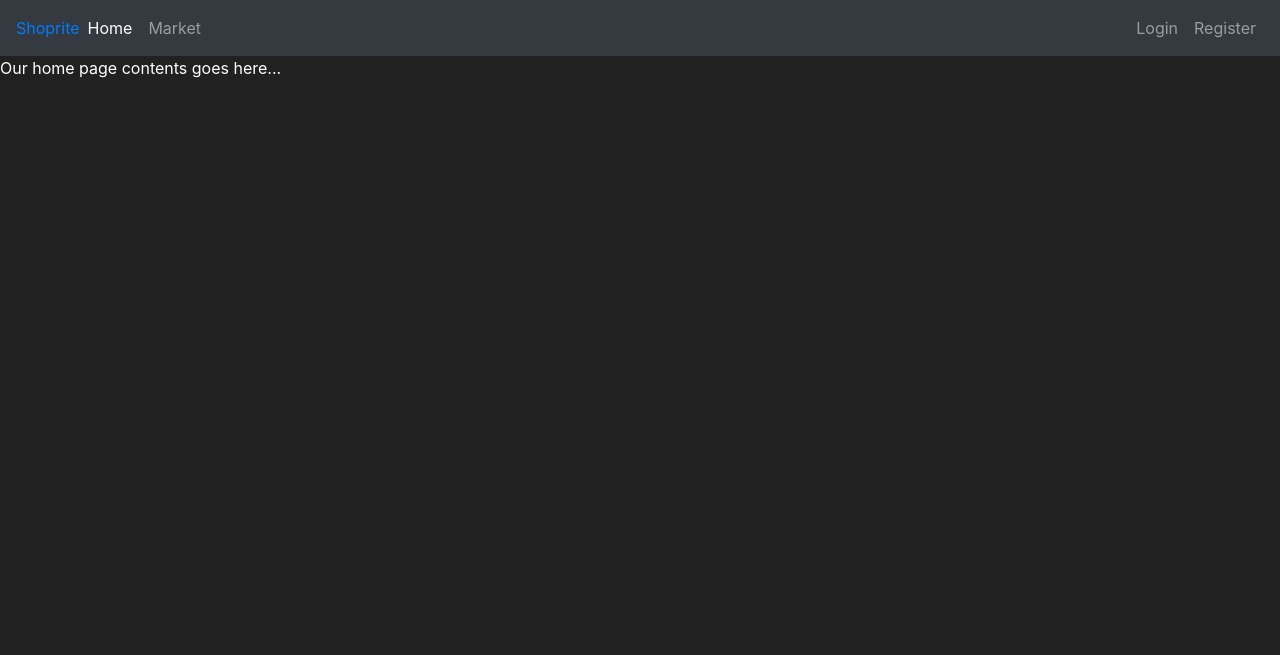
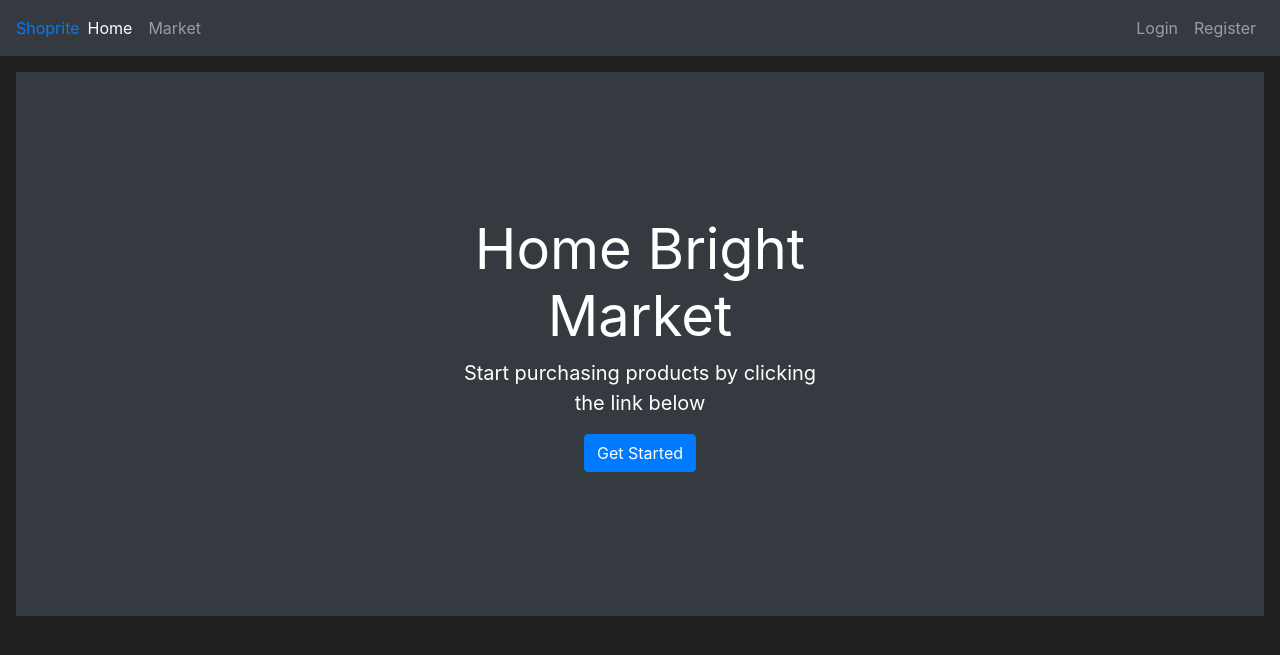
Before and after one commit to KwameSei/virtual_shop, a Flask app: page /home in a window 1280 px wide. Shown: the top 655 px of the page. Run offline with Flask 2, Linux system fonts and the light colour scheme; some libraries are stand-ins or nearby versions.

Commit message:
Logout and Home page functionalities implemented

```diff
--- a/market/__init__.py
+++ b/market/__init__.py
@@ -9,5 +9,6 @@ app.config['SQLALCHEMY_DATABASE_URI'] = 'sqlite:///market.db'
 db = SQLAlchemy(app)
 bcrypt = Bcrypt(app)
 login_manager = LoginManager(app)
+login_manager.login_view = 'login_page'
 
 from market import routes
--- a/market/routes.py
+++ b/market/routes.py
@@ -3,7 +3,7 @@ from flask import render_template, redirect, url_for, flash
 from market.models import Item, User
 from market.forms import RegisterForm, LoginForm
 from market import db
-from flask_login import login_user
+from flask_login import login_user, logout_user, login_required
 
 @app.route('/')
 @app.route('/home')
@@ -11,6 +11,7 @@ def home_page():
     return render_template('index.html')
 
 @app.route('/market')
+@login_required
 def market_page():
     items = Item.query.all()
     return render_template('market.html', items=items)
@@ -51,3 +52,9 @@ def login_page():
         else:
             flash('Invalid email address or password! Please try again', category='danger')
     return render_template('login.html', form=form)
+
+@app.route('/logout')
+def logout_page():
+    logout_user()
+    flash("You have been logged out", category="info")
+    return redirect(url_for('home_page'))
--- a/market/templates/index.html
+++ b/market/templates/index.html
@@ -1,9 +1,15 @@
 {% extends 'layout.html' %}
-
 {% block title %}
-    Home Page
+    Welcome to Home Bright
 {% endblock %}
-
 {% block content %}
-    Our home page contents goes here...
+    <div class="position-relative overflow-hidden p-3 p-md-5 m-md-3 text-center bg-dark" style="color:white">
+        <div class="col-md-5 p-lg-5 mx-auto my-5">
+            <h1 class="display-4 font-weight-normal">Home Bright Market</h1>
+            <p class="lead font-weight-normal">Start purchasing products by clicking the link below</p>
+            <a class="btn btn-primary" href="{{ url_for('market_page') }}">Get Started</a>
+        </div>
+        <div class="product-device box-shadow d-none d-md-block"></div>
+        <div class="product-device product-device-2 box-shadow d-none d-md-block"></div>
+    </div>
 {% endblock %}
--- a/market/templates/layout.html
+++ b/market/templates/layout.html
@@ -30,14 +30,35 @@
                     <a class="nav-link" href="{{ url_for('market_page') }}">Market</a>
                 </li>
             </ul>
+            <!--Hiding registration and login navigations if user is logged in
+                Show logout navigation-->
+            {% if current_user.is_authenticated %}
             <ul class="navbar-nav">
+                <!--
                 <li class="nav-item">
-                    <a class="nav-link" href="{{ url_for('login_page') }}">Login</a>
+                    <a class="nav-link" style="color: lawngreen; font-weight: bold">
+                        <i class="fas fa-coins"></i>
+
+                    </a>
+                </li>
+            -->
+                <li class="nav-item">
+                    <a class="nav-link">Welcome, {{ current_user.username }}</a>
                 </li>
                 <li class="nav-item">
-                    <a class="nav-link" href="{{ url_for('register_page') }}">Register</a>
+                    <a class="nav-link" href="{{ url_for('logout_page') }}">Logout</a>
                 </li>
             </ul>
+            {% else %}
+                <ul class="navbar-nav">
+                    <li class="nav-item">
+                        <a class="nav-link" href="{{ url_for('login_page') }}">Login</a>
+                    </li>
+                    <li class="nav-item">
+                        <a class="nav-link" href="{{ url_for('register_page') }}">Register</a>
+                    </li>
+                </ul>
+            {% endif %}
         </div>
     </nav>
 
```
Also changed, not shown: 1 other file.
